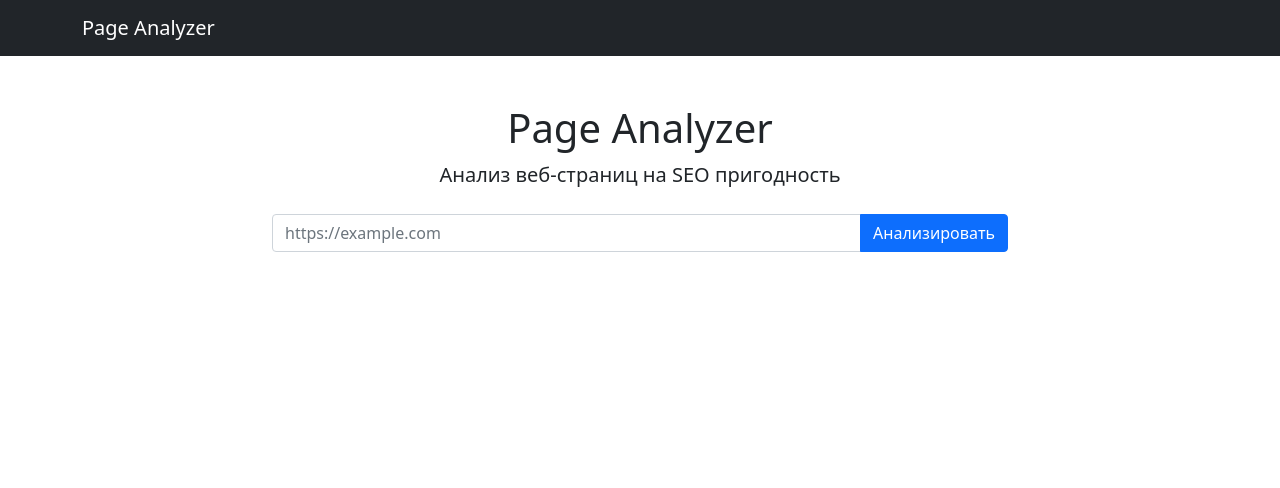
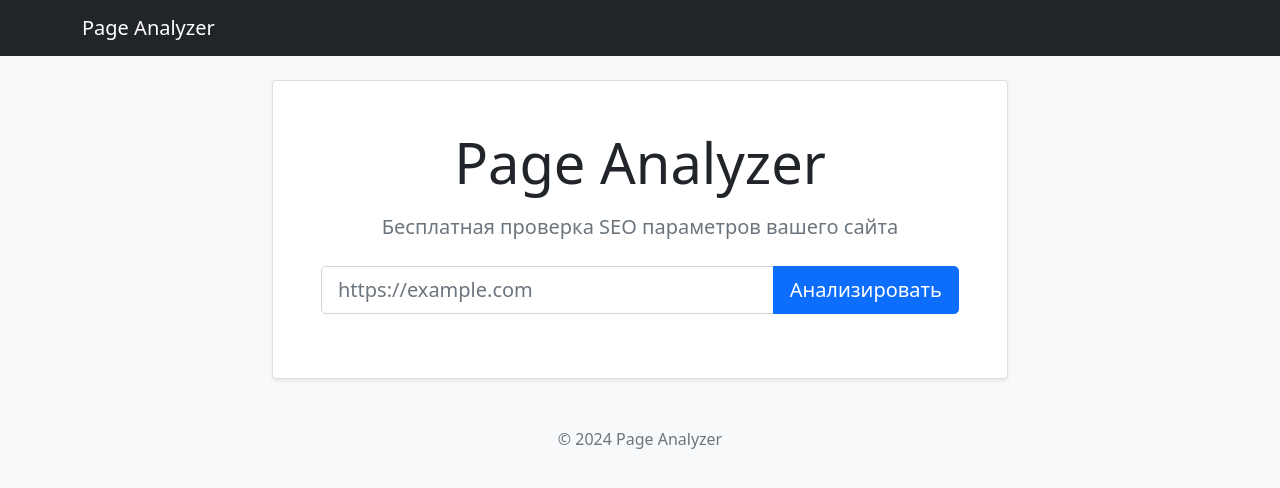
Before and after one commit to viavinmt-tech/python-project-83, a Flask app: page / in a window 1280 px wide. Shown: the top 488 px of the page. Run offline with Flask 2, Linux system fonts and the light colour scheme.

Commit message:
index.html

```diff
--- a/page_analyzer/templates/index.html
+++ b/page_analyzer/templates/index.html
@@ -3,33 +3,50 @@
 <head>
     <meta charset="UTF-8">
     <meta name="viewport" content="width=device-width, initial-scale=1.0">
-    <title>Page Analyzer</title>
+    <title>Page Analyzer - SEO анализ веб-страниц</title>
     <link href="https://cdn.jsdelivr.net/npm/bootstrap@5.1.3/dist/css/bootstrap.min.css" rel="stylesheet">
 </head>
-<body>
-    <nav class="navbar navbar-expand-lg navbar-dark bg-dark">
+<body class="bg-light">
+    <nav class="navbar navbar-expand-lg navbar-dark bg-dark mb-4">
         <div class="container">
             <a class="navbar-brand" href="/">Page Analyzer</a>
         </div>
     </nav>
 
-    <main class="container mt-5">
+    <main class="container">
         <div class="row justify-content-center">
             <div class="col-md-8">
-                <div class="text-center mb-4">
-                    <h1>Page Analyzer</h1>
-                    <p class="lead">Анализ веб-страниц на SEO пригодность</p>
+                <div class="card shadow-sm">
+                    <div class="card-body text-center p-5">
+                        <h1 class="display-4 mb-3">Page Analyzer</h1>
+                        <p class="lead text-muted mb-4">
+                            Бесплатная проверка SEO параметров вашего сайта
+                        </p>
+
+                        <form method="post" action="/urls">
+                            <div class="input-group mb-3">
+                                <input type="url"
+                                       name="url"
+                                       class="form-control form-control-lg"
+                                       placeholder="https://example.com"
+                                       required>
+                                <button class="btn btn-primary btn-lg" type="submit">
+                                    Анализировать
+                                </button>
+                            </div>
+                        </form>
+                    </div>
                 </div>
-
-                <form method="post" action="/urls">
-                    <div class="input-group mb-3">
-                        <input type="url" name="url" class="form-control"
-                               placeholder="https://example.com" required>
-                        <button class="btn btn-primary" type="submit">Анализировать</button>
-                    </div>
-                </form>
             </div>
         </div>
     </main>
+
+    <footer class="mt-5 text-center text-muted">
+        <div class="container">
+            <p class="mb-0">© 2024 Page Analyzer</p>
+        </div>
+    </footer>
+
+    <script src="https://cdn.jsdelivr.net/npm/bootstrap@5.1.3/dist/js/bootstrap.bundle.min.js"></script>
 </body>
 </html>
```
